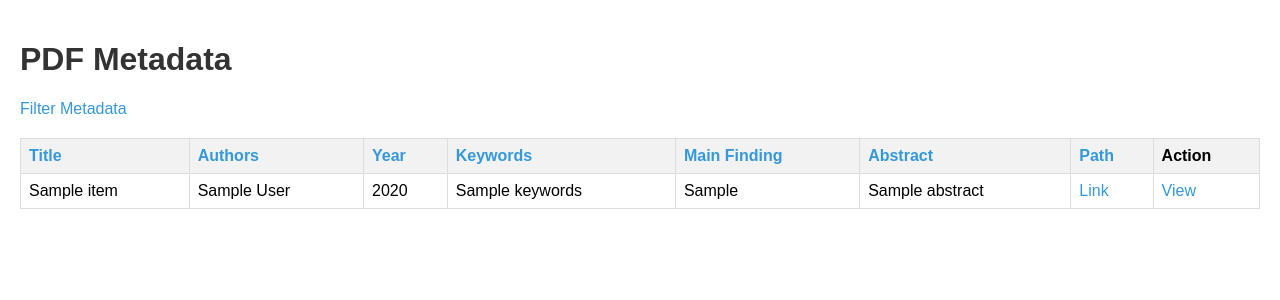
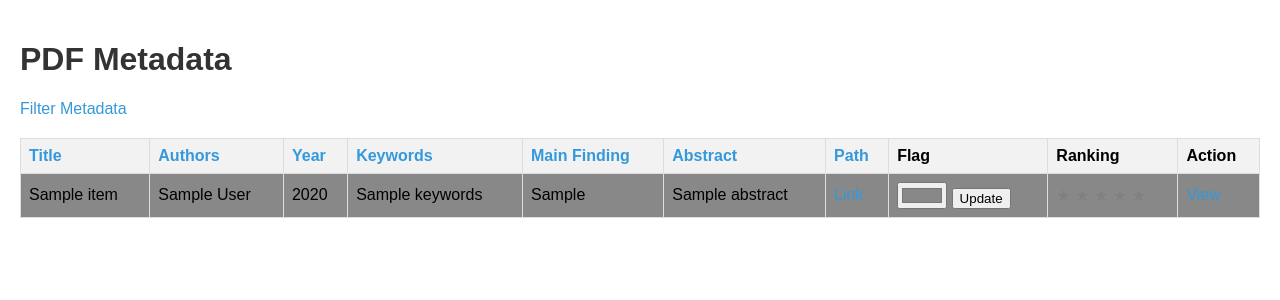
Before and after one commit to mlionello/MySciLibManager_via_OpenAI, a Flask app: template templates/index.html in a window 1280 px wide. Shown: the top 300 px of the page. Run offline with Flask 3, Linux system fonts and the light colour scheme; the template is opened without the code that fills it: most values are stand-ins (such as "Sample title", 1, 10 or a date in 2020); parts of the project's set-up code (start-up, migrations or seed data) failed here and were passed over.

Commit message:
adding ranking

```diff
--- a/app.py
+++ b/app.py
@@ -1,5 +1,5 @@
 from flask import Flask, render_template, request, redirect, url_for
-from database import create_database_from_csv, query_metadata, get_metadata_by_id, filter_metadata, order_metadata
+from database import create_database_from_csv, query_metadata, get_metadata_by_id, filter_metadata, order_metadata, update_color_flag, update_ranking
 import argparse
 import os
 
@@ -29,6 +29,20 @@ def filter():
         return render_template('index.html', metadata=metadata)
     return render_template('filter.html')
 
+@app.route('/update_flag', methods=['POST'])
+def update_flag():
+    metadata_id = request.form['metadata_id']
+    color_flag = request.form['color_flag']
+    update_color_flag(metadata_id, color_flag, db_file)
+    return redirect(url_for('index'))
+
+@app.route('/update_ranking', methods=['POST'])
+def update_ranking():
+    metadata_id = request.form['metadata_id']
+    ranking = request.form['ranking']
+    update_ranking(metadata_id, ranking, db_file)
+    return redirect(url_for('index'))
+
 if __name__ == '__main__':
     parser = argparse.ArgumentParser(description='Run Flask web application with SQLite database created from CSV file.')
     parser.add_argument('csv_file', type=str, help='Path to the CSV file')
--- a/templates/index.html
+++ b/templates/index.html
@@ -4,6 +4,13 @@
     <meta charset="UTF-8">
     <title>PDF Metadata</title>
     <link rel="stylesheet" href="{{ url_for('static', filename='style.css') }}">
+    <script>
+        function submitRanking(metadataId, ranking) {
+            document.getElementById('metadata_id').value = metadataId;
+            document.getElementById('ranking').value = ranking;
+            document.getElementById('rankingForm').submit();
+        }
+    </script>
 </head>
 <body>
     <h1>PDF Metadata</h1>
@@ -18,12 +25,14 @@
                 <th><a href="{{ url_for('index', order_by='main_finding', order_dir='ASC' if order_by != 'main_finding' else 'DESC') }}">Main Finding</a></th>
                 <th><a href="{{ url_for('index', order_by='abstract', order_dir='ASC' if order_by != 'abstract' else 'DESC') }}">Abstract</a></th>
                 <th><a href="{{ url_for('index', order_by='path', order_dir='ASC' if order_by != 'path' else 'DESC') }}">Path</a></th>
+                <th>Flag</th>
+                <th>Ranking</th>
                 <th>Action</th>
             </tr>
         </thead>
         <tbody>
             {% for item in metadata %}
-                <tr>
+                <tr style="background-color: {{ item['color_flag'] }}">
                     <td>{{ item['title'] }}</td>
                     <td>{{ item['authors'] }}</td>
                     <td>{{ item['year'] }}</td>
@@ -31,10 +40,29 @@
                     <td>{{ item['main_finding'] }}</td>
                     <td>{{ item['abstract'] }}</td>
                     <td><a href="{{ item['path'] }}" target="_blank">Link</a></td>
+                    <td>
+                        <form action="{{ url_for('update_flag') }}" method="post">
+                            <input type="hidden" name="metadata_id" value="{{ item['id'] }}">
+                            <input type="color" name="color_flag" value="{{ item['color_flag'] }}">
+                            <button type="submit">Update</button>
+                        </form>
+                    </td>
+                    <td>
+                        <div>
+                            {% for i in range(1, 6) %}
+                                <span style="cursor: pointer; color: {{ 'gold' if item['ranking'] >= i else 'gray' }};" onclick="submitRanking('{{ item['id'] }}', '{{ i }}')">&#9733;</span>
+                            {% endfor %}
+                        </div>
+                    </td>
                     <td><a href="{{ url_for('view', metadata_id=item['id']) }}">View</a></td>
                 </tr>
             {% endfor %}
         </tbody>
     </table>
+
+    <form id="rankingForm" action="{{ url_for('update_ranking') }}" method="post" style="display: none;">
+        <input type="hidden" id="metadata_id" name="metadata_id">
+        <input type="hidden" id="ranking" name="ranking">
+    </form>
 </body>
 </html>
```
Also changed, not shown: database.py (+17 -1 lines).
